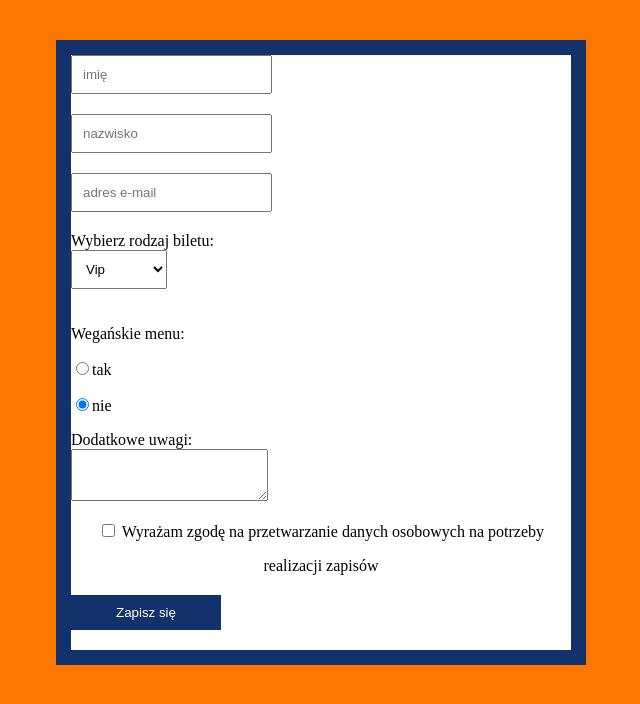
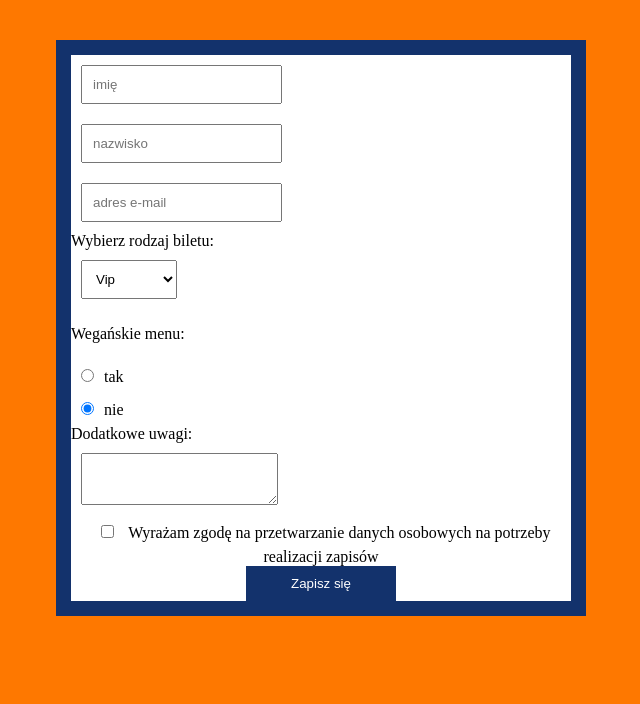
Before and after one commit to FigaroKomp/event, a plain HTML site: page index.html in a window 1280 px wide. Shown: the whole page, without its empty margins (319-959 px from the left). Drawn offline with Linux system fonts and the light colour scheme.

Commit message:
fourth with css

```diff
--- a/style.css
+++ b/style.css
@@ -11,7 +11,7 @@ form{
     margin:40px auto;
 }
 input,select,textarea{
-    margin-bottom: 20px;
+margin:10px;
     padding:10px;
 
 }
@@ -23,4 +23,5 @@ input[type="submit"]{
     border:none;
     color:#fff;
     cursor:pointer;
+    margin: auto;
 }
```
